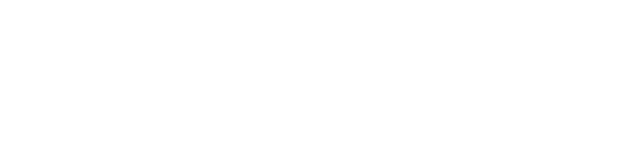
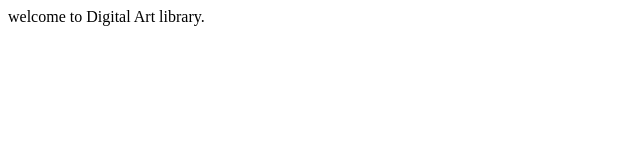
Before and after one commit to Mojiray0/digital-hub-, a plain HTML site: page index.html in a window 1280 px wide. Shown: the whole page, without its empty margins (0-640 px from the left). Drawn offline with Linux system fonts and the light colour scheme.

Commit message:
Added welcome message

```diff
--- a/index.html
+++ b/index.html
@@ -1,3 +1,3 @@
 <html>
-
+welcome to Digital Art library.
 </html>
```
